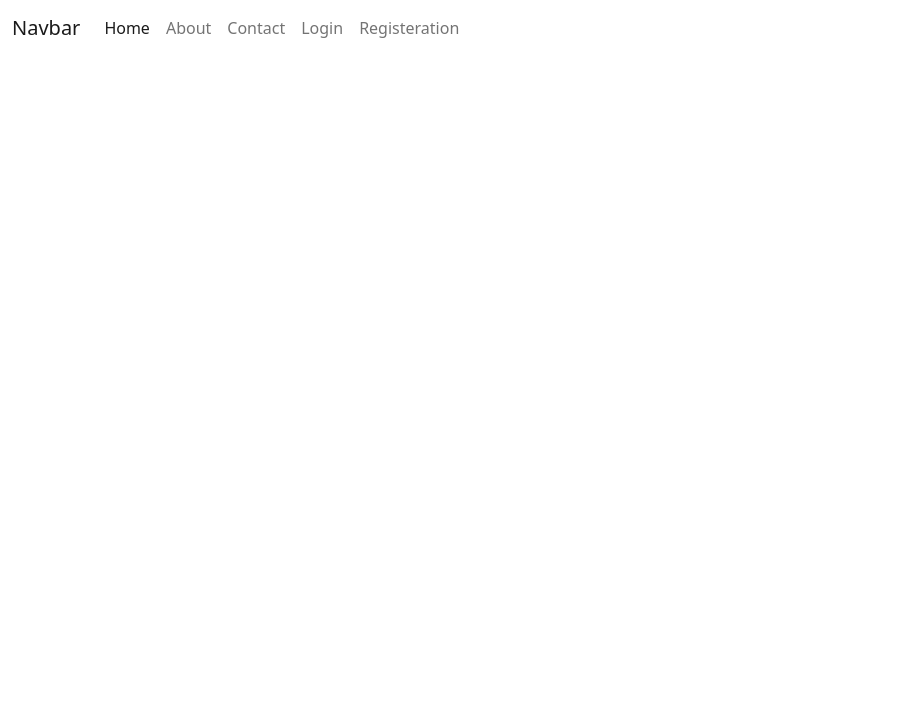
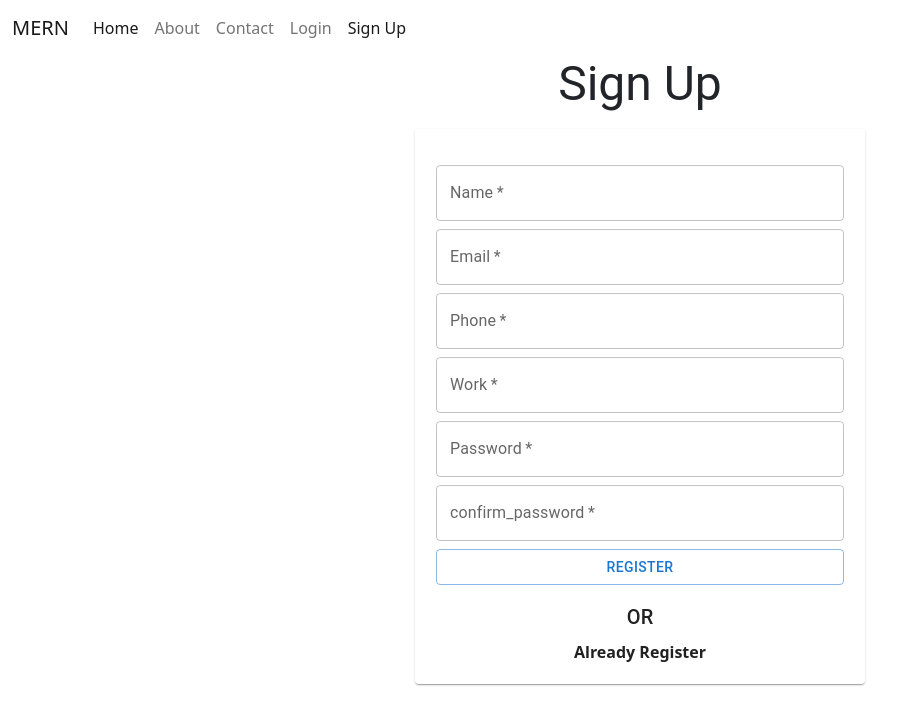
Before and after one commit to wbkhalid/mernwbkhalid, a React (Create React App) app in the folder client/: page /signup in a window 1280 px wide. Shown: the top 724 px of the page, without its empty margins (0-916 px from the left). Built offline with nearby package versions, Linux system fonts and the light colour scheme.

Commit message:
login and sinup page completed

```diff
--- a/client/package.json
+++ b/client/package.json
@@ -3,13 +3,19 @@
   "version": "0.1.0",
   "private": true,
   "dependencies": {
+    "@emotion/react": "^11.10.5",
+    "@emotion/styled": "^11.10.5",
+    "@mui/icons-material": "^5.11.0",
+    "@mui/material": "^5.11.2",
     "@testing-library/jest-dom": "^5.16.5",
     "@testing-library/react": "^13.4.0",
     "@testing-library/user-event": "^13.5.0",
     "bootstrap": "^5.2.3",
     "react": "^18.2.0",
     "react-dom": "^18.2.0",
+    "react-router-dom": "^6.6.1",
     "react-scripts": "5.0.1",
+    "styled-components": "^5.3.6",
     "web-vitals": "^2.1.4"
   },
   "scripts": {
--- a/client/src/App.js
+++ b/client/src/App.js
@@ -1,12 +1,27 @@
-import React from 'react'
-import Navbar from './components/Navbar'
+import React from 'react';
+import Navbar from './components/Navbar';
+import { Route, Routes } from 'react-router-dom';
+import Home from './pages/Home';
+import About from './pages/About';
+import Contact from './pages/Contact';
+import Login from './pages/Login';
+import Signup from './pages/Signup';
+import './App.css'
 
 const App = () => {
   return (
     <>
-    <Navbar/>
+      <Navbar />
+
+      <Routes>
+        <Route path="/" element={<Home />} />
+        <Route path="/about" element={<About />} />
+        <Route path="/contact" element={<Contact />} />
+        <Route path="/login" element={<Login />} />
+        <Route path="/signup" element={<Signup />} />
+      </Routes>
     </>
-  )
-}
+  );
+};
 
-export default App
+export default App;
--- a/client/src/components/Navbar.js
+++ b/client/src/components/Navbar.js
@@ -1,35 +1,56 @@
 import 'bootstrap/dist/css/bootstrap.min.css';
+import { NavLink } from 'react-router-dom';
 
 const Navbar = () => {
   return (
     <nav className="navbar navbar-expand-lg bg-body-tertiary">
       <div className="container-fluid">
-      <a className="navbar-brand" href="#">Navbar</a>
-      <button className="navbar-toggler" type="button" data-bs-toggle="collapse" data-bs-target="#navbarSupportedContent" aria-controls="navbarSupportedContent" aria-expanded="false" aria-label="Toggle navigation">
+        <NavLink className="navbar-brand" to="/">
+          MERN
+        </NavLink>
+        <button
+          className="navbar-toggler"
+          type="button"
+          data-bs-toggle="collapse"
+          data-bs-target="#navbarSupportedContent"
+          aria-controls="navbarSupportedContent"
+          aria-expanded="false"
+          aria-label="Toggle navigation"
+        >
           <span className="navbar-toggler-icon"></span>
         </button>
         <div className="collapse navbar-collapse" id="navbarSupportedContent">
           <ul className="navbar-nav mr-auto mb-2 mb-lg-0">
             <li className="nav-item">
-            <a className="nav-link active" aria-current="page" href="#">Home</a>
+              <NavLink className="nav-link active" aria-current="page" to="/">
+                Home
+              </NavLink>
             </li>
             <li className="nav-item">
-            <a className="nav-link" href="#">About</a>
+              <NavLink className="nav-link" to="/about">
+                About
+              </NavLink>
             </li>
             <li className="nav-item">
-            <a className="nav-link" href="#">Contact</a>
+              <NavLink className="nav-link" to="/contact">
+                Contact
+              </NavLink>
             </li>
             <li className="nav-item">
-            <a className="nav-link" href="#">Login</a>
+              <NavLink className="nav-link" to="/login">
+                Login
+              </NavLink>
             </li>
             <li className="nav-item">
-            <a className="nav-link" href="#">Registeration</a>
+              <NavLink className="nav-link" to="/signup">
+                Sign Up
+              </NavLink>
             </li>
           </ul>
         </div>
       </div>
     </nav>
-  )
-}
+  );
+};
 
-export default Navbar
+export default Navbar;
--- a/client/src/index.js
+++ b/client/src/index.js
@@ -1,6 +1,11 @@
 import ReactDOM from 'react-dom/client';
+import { BrowserRouter } from 'react-router-dom';
 
 import App from './App';
 
 const root = ReactDOM.createRoot(document.getElementById('root'));
-root.render(<App />);
+root.render(
+  <BrowserRouter>
+    <App />
+  </BrowserRouter>
+);
--- a/client/src/pages/Home.js
+++ b/client/src/pages/Home.js
@@ -1,4 +1,3 @@
-import React from 'react';
 
 const Home = () => {
   return (
--- a/client/src/pages/Login.js
+++ b/client/src/pages/Login.js
@@ -1,9 +1,74 @@
-import React from 'react'
+import {
+  Grid,
+  TextField,
+  Button,
+  Card,
+  CardContent,
+  Typography,
+} from '@mui/material';
+import { NavLink } from 'react-router-dom';
 
 const Login = () => {
   return (
-    <div>Login</div>
-  )
-}
+    <div className="App">
+      <Typography gutterBottom variant="h3" align="center">
+        Log In
+      </Typography>
+      <Grid>
+        <Card style={{ maxWidth: 450, padding: '20px 5px', margin: '0 auto' }}>
+          <CardContent>
+            <form>
+              <Grid container spacing={1}>
+                <Grid item xs={12}>
+                  <TextField
+                    name="email"
+                    type="email"
+                    placeholder="Enter email"
+                    label="Email"
+                    variant="outlined"
+                    fullWidth
+                    required
+                  />
+                </Grid>
 
-export default Login
+                <Grid xs={12} item>
+                  <TextField
+                    name="password"
+                    type="password"
+                    placeholder="Enter password"
+                    label="Password"
+                    variant="outlined"
+                    fullWidth
+                    required
+                  />
+                </Grid>
+
+                <Grid item xs={12}>
+                  <Button
+                    type="submit"
+                    variant="outlined"
+                    color="primary"
+                    fullWidth
+                  >
+                    Login
+                  </Button>
+                </Grid>
+              </Grid>
+            </form>
+          </CardContent>
+          <Typography gutterBottom variant="h6" align="center">
+            OR
+          </Typography>
+
+          <NavLink className="navbar-brand" to="/signup">
+            <Typography gutterBottom variant="p" align="center" fontWeight='bold'>
+              If you do not already register
+            </Typography>
+          </NavLink>
+        </Card>
+      </Grid>
+    </div>
+  );
+};
+
+export default Login;
--- a/client/src/pages/Signup.js
+++ b/client/src/pages/Signup.js
@@ -1,9 +1,122 @@
-import React from 'react'
+import {
+  Grid,
+  TextField,
+  Button,
+  Card,
+  CardContent,
+  Typography,
+} from '@mui/material';
+import { NavLink } from 'react-router-dom';
 
 const Signup = () => {
   return (
-    <div>Signup</div>
-  )
-}
+    <div className="App">
+      <Typography gutterBottom variant="h3" align="center">
+        Sign Up
+      </Typography>
+      <Grid>
+        <Card style={{ maxWidth: 450, padding: '20px 5px', margin: '0 auto' }}>
+          <CardContent>
+            <form>
+              <Grid container spacing={1}>
+                <Grid xs={12} item>
+                  <TextField
+                    name="name"
+                    type='text'
+                    placeholder="Enter name"
+                    label="Name"
+                    variant="outlined"
+                    fullWidth
+                    required
+                  />
+                </Grid>
 
-export default Signup
+                <Grid item xs={12}>
+                  <TextField
+                    name="email"
+                    type="email"
+                    placeholder="Enter email"
+                    label="Email"
+                    variant="outlined"
+                    fullWidth
+                    required
+                  />
+                </Grid>
+
+                <Grid item xs={12}>
+                  <TextField
+                    name="phone"
+                    type="tel"
+                    placeholder="Enter phone number"
+                    label="Phone"
+                    variant="outlined"
+                    fullWidth
+                    required
+                  />
+                </Grid>
+
+                <Grid xs={12} item>
+                  <TextField
+                    name="work"
+                    placeholder="Enter Profession"
+                    label="Work"
+                    variant="outlined"
+                    fullWidth
+                    required
+                  />
+                </Grid>
+
+                <Grid xs={12} item>
+                  <TextField
+                    name="password"
+                    type='password'
+                    placeholder="Enter password"
+                    label="Password"
+                    variant="outlined"
+                    fullWidth
+                    required
+                  />
+                </Grid>
+
+                <Grid xs={12} item>
+                  <TextField
+                    name="confirm_password"
+                    type='password'
+                    placeholder="Enter password"
+                    label="confirm_password"
+                    variant="outlined"
+                    fullWidth
+                    required
+                  />
+                </Grid>
+
+                <Grid item xs={12}>
+                  <Button
+                    type="submit"
+                    variant="outlined"
+                    color="primary"
+                    fullWidth
+                  >
+                    Register
+                  </Button>
+                </Grid>
+              </Grid>
+            </form>
+          </CardContent>
+
+          <Typography gutterBottom variant="h6" align="center">
+            OR
+          </Typography>
+
+          <NavLink className="navbar-brand" to="/login">
+            <Typography gutterBottom variant="p" align="center" fontWeight='bold'>
+            Already Register
+            </Typography>
+          </NavLink>
+        </Card>
+      </Grid>
+    </div>
+  );
+};
+
+export default Signup;
```
Also changed, not shown: 1 other file (tests, documents, lock files or other folders). Lines whose indentation alone changed are shown as unchanged.
